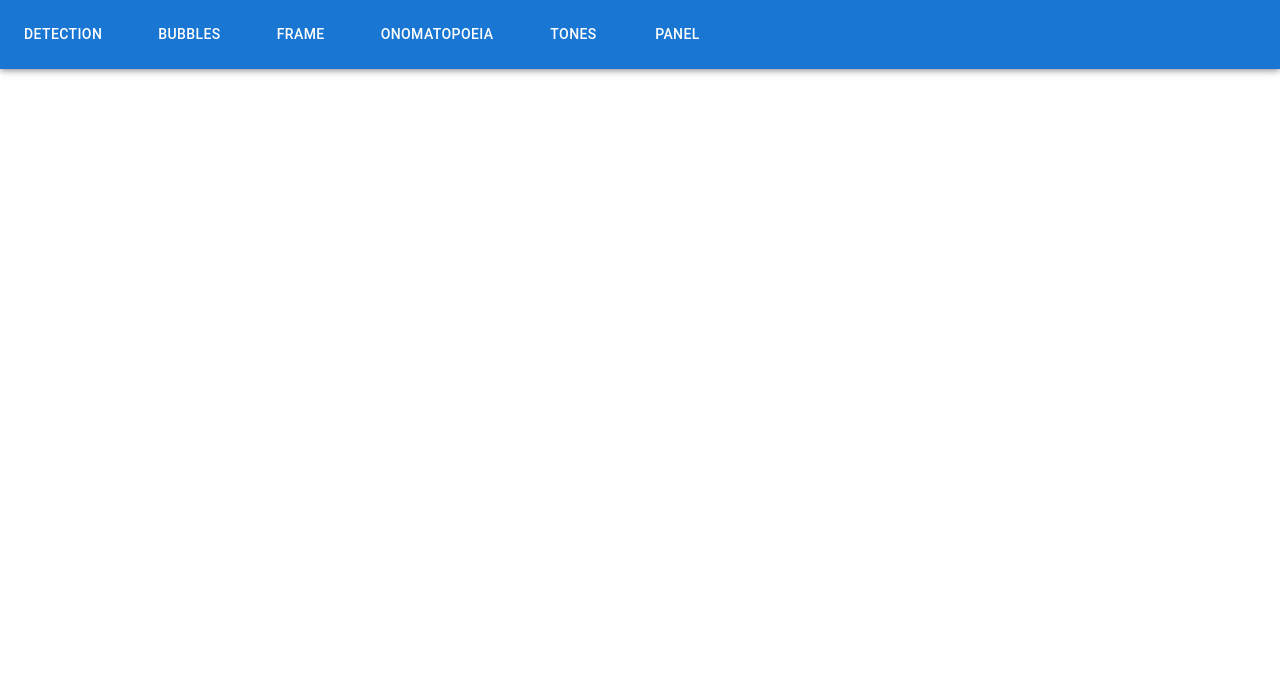
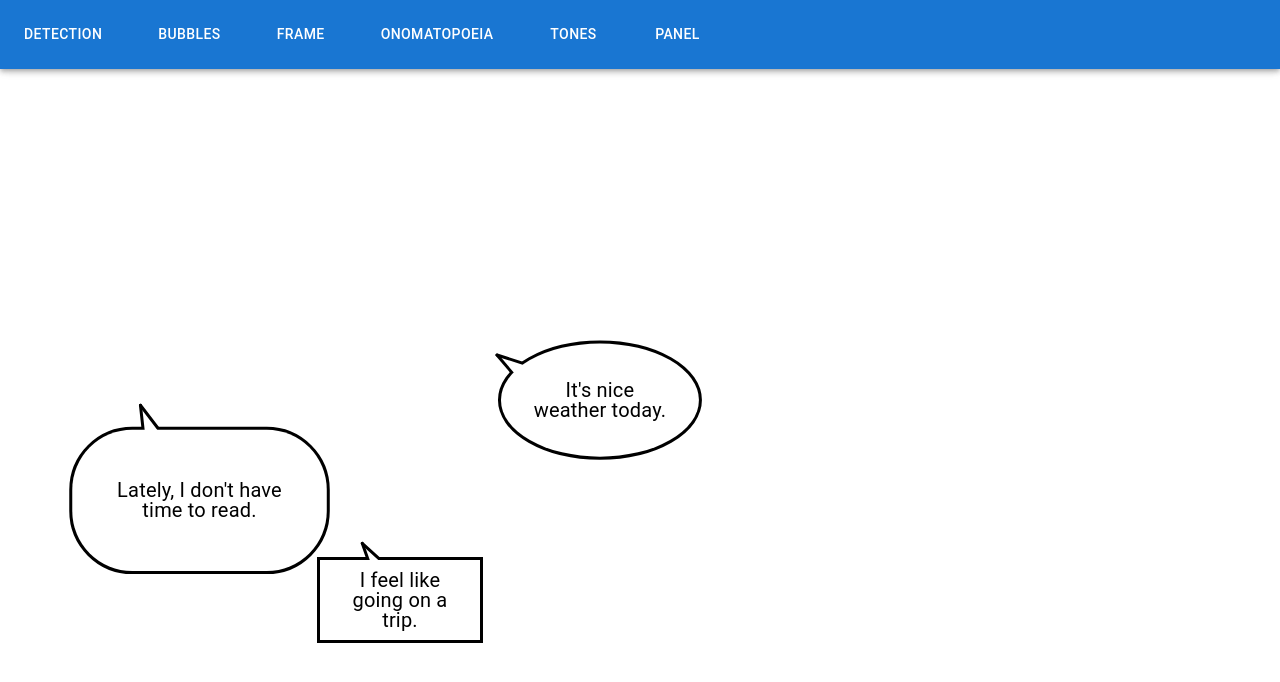
Before and after one commit to NumaoTakuya/manga_generator_test, a Next.js app: page /bubbles in a window 1280 px wide. Shown: the top 682 px of the page. Built offline with nearby package versions, Linux system fonts and the light colour scheme.

Commit message:
fixed mouthPos bug

```diff
--- a/src/components/Bubble.tsx
+++ b/src/components/Bubble.tsx
@@ -9,7 +9,7 @@ import Tail from "./Tail";
 import BubbleProps from "@/utils/Bubble/BubbleProps";
 import Point from "@/utils/classes/Point";
 import Size from "@/utils/classes/Size";
-import useMousePosition from "@/utils/hooks/useMousePosition";
+import useCursorPosition from "@/utils/hooks/useCursorPosition";
 import tailReducer from "./Bubbles/tailReducer";
 import calculateBubbleSize from "@/utils/Bubble/calculateBubbleSize";
 import {
@@ -23,9 +23,8 @@ const Bubble: React.FC<BubbleProps> = ({
   position,
   targetPosition,
 }) => {
-  let mousePosition = useMousePosition(); // TODO: 口（対象）の座標に変更する
+  let mousePosition = useCursorPosition(); // TODO: 口（対象）の座標に変更する
   targetPosition = targetPosition ? targetPosition : mousePosition;
-  console.log("imageRect vs mouse", mousePosition);
 
   // Bubble
   const bubbleSize = calculateBubbleSize(type, text.length, 2, 20);
--- a/src/pages/bubbles.tsx
+++ b/src/pages/bubbles.tsx
@@ -5,6 +5,12 @@ import Point from "../utils/classes/Point";
 import Size from "../utils/classes/Size";
 
 const BubblePage = () => {
+
+  const texts = [
+    "Lately, I don't have time to read.",
+    "I feel like going on a trip.",
+    "It's nice weather today.",
+  ];
   return (
     <div
       style={{
@@ -16,9 +22,9 @@ const BubblePage = () => {
       }}
     >
       <NavigationBar />
-      <Bubble type="rounded" size={new Size(400, 200)} position={new Point(200, 500)} text={""} />
-      <Bubble type="square" size={new Size(400, 300)} position={new Point(400, 600)} text={""}/>
-      <Bubble type="ellipse" size={new Size(500, 350)} position={new Point(600, 400)} text={""}/>
+      <Bubble type="rounded" size={new Size(400, 200)} position={new Point(200, 500)} text={texts[0]} />
+      <Bubble type="square" size={new Size(400, 300)} position={new Point(400, 600)} text={texts[1]}/>
+      <Bubble type="ellipse" size={new Size(500, 350)} position={new Point(600, 400)} text={texts[2]}/>
     </div>
   );
 };
--- a/src/pages/index.tsx
+++ b/src/pages/index.tsx
@@ -3,7 +3,6 @@ import Image from "next/image";
 import { Button, Container, Grid, Typography } from "@mui/material";
 import NavigationBar from "../components/NavigationBar";
 import useDetectFace from "../utils/hooks/useDetectFace";
-import useMousePosition from "@/utils/hooks/useMousePosition";
 
 const sources = [
   "https://media.discordapp.net/ephemeral-attachments/1092492867185950852/1102974784884711514/3f07ed359ce9d67463dbf0a01c56071d.jpg?width=900&height=1060",
--- a/src/pages/panel.tsx
+++ b/src/pages/panel.tsx
@@ -26,15 +26,15 @@ const PanelPage = () => {
   //Image
   const src = sources[1];
   const imageId = `image-${0}`;
-  const width = 640;
+  const imageWidth = 300;
   const cropRandomness = new Point(0.1, 0.3);
   const ar = CalculateImageAR(src) ?? 2;
-  const height = width * ar;
-  const panelCenteredRect = new CenteredRect(600, 300, width, height);
+  const imageHeight = imageWidth * ar;
+  const panelCenteredRect = new CenteredRect(600, 300, imageWidth, imageHeight);
   const { RenderCropImage } = useCropImage(src, imageId, cropRandomness, panelCenteredRect);
 
   // Detection
-  const { modelsLoaded, mouthPosition } = useMouthPosition(imageId);
+  const { modelsLoaded, mouthPosition } = useMouthPosition(imageId, imageWidth);
 
   // Bubble
   const { RenderBubbles } = useBubble(modelsLoaded, mouthPosition);
--- a/src/utils/hooks/useMousePosition.ts
+++ b/src/utils/hooks/useCursorPosition.ts
@@ -1,8 +1,8 @@
 import { useEffect, useState } from "react";
 import Point from "../classes/Point";
 
-// Mouse position
-const useMousePosition = (): Point => {
+// Cursor position
+const useCursorPosition = (): Point => {
   const [pos, setPos] = useState<Point>(Point.ZERO);
 
   useEffect(() => {
@@ -20,4 +20,4 @@ const useMousePosition = (): Point => {
   return pos;
 };
 
-export default useMousePosition;
+export default useCursorPosition;
```
Also changed, not shown: src/utils/hooks/useMouthPosition.ts (+7 -5 lines).
